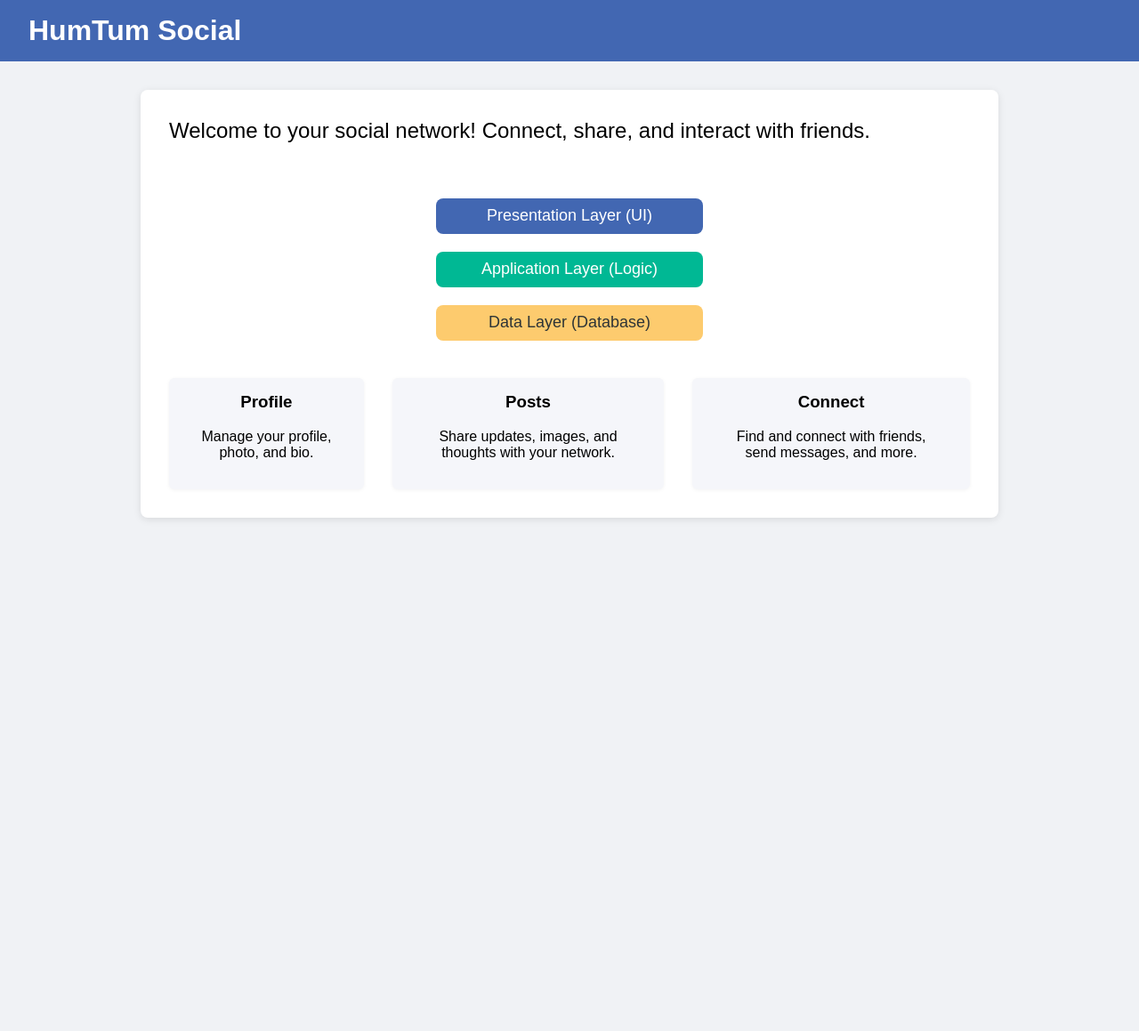
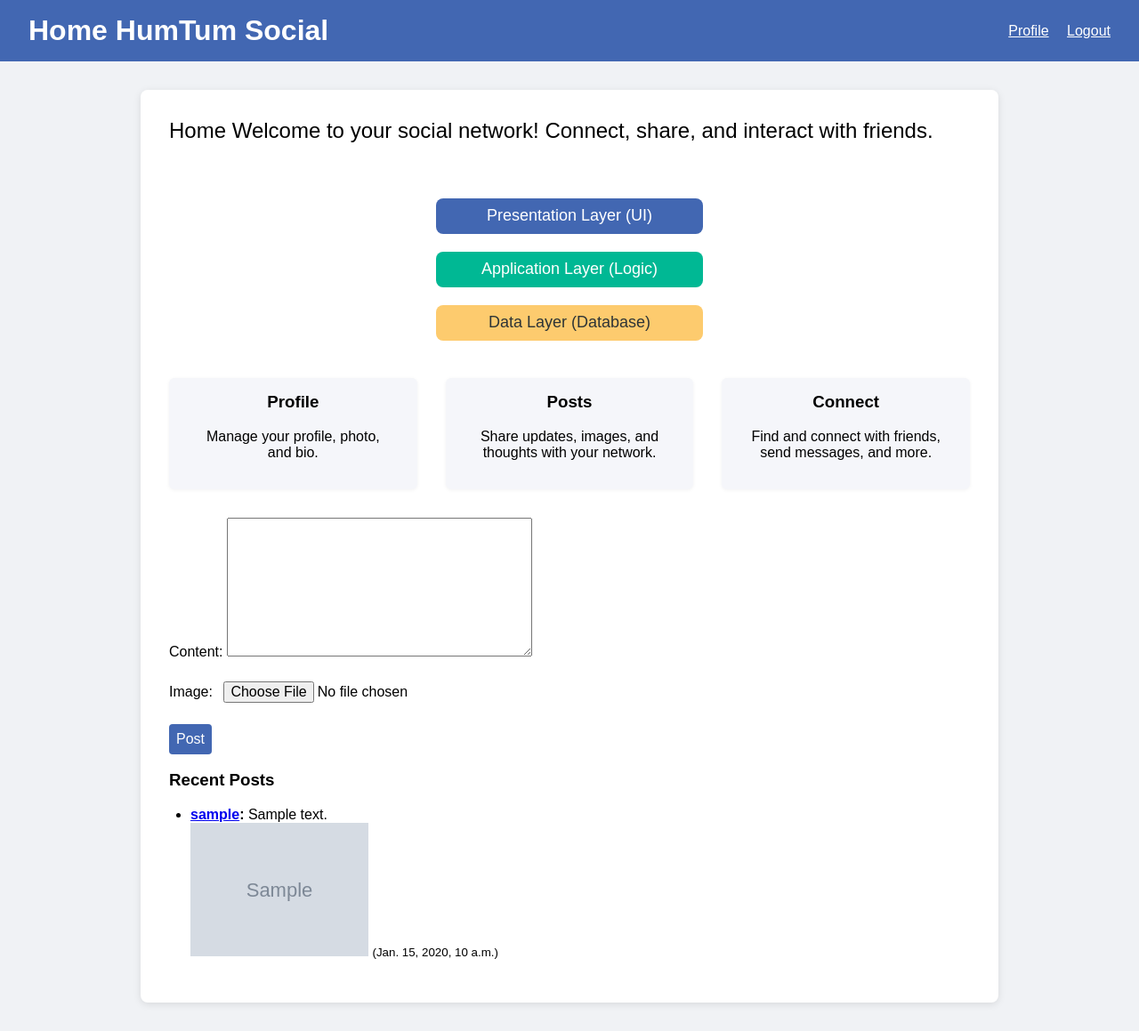
Before and after one commit to Kanval87/humtumcollaboration, a Django app: page / in a window 1280 px wide. Shown: the whole page at 89% size. Before the commit the page ends 584 px from the top, so only its background shows below. Run offline with Django 5.2, Linux system fonts and the light colour scheme; a user stored in the database is signed in; tables that the repository leaves empty hold one stand-in row (values such as "Sample post"); grey boxes marked "Sample" are stand-in pictures.

Commit message:
just few missing ones

```diff
--- a/templates/home.html
+++ b/templates/home.html
@@ -16,20 +16,45 @@
             margin: 2rem 0;
         }
         .diagram svg {
-            width: 400px;
-            height: 200px;
+            width: 100%;
+            max-width: 400px;
+            height: auto;
         }
-        .features { display: flex; gap: 2rem; justify-content: center; margin-top: 2rem; }
-        .feature { background: #f5f6fa; border-radius: 6px; padding: 1rem 2rem; box-shadow: 0 1px 4px rgba(0,0,0,0.05); text-align: center; }
+        .features { display: flex; gap: 2rem; justify-content: center; margin-top: 2rem; flex-wrap: wrap; }
+        .feature { background: #f5f6fa; border-radius: 6px; padding: 1rem 2rem; box-shadow: 0 1px 4px rgba(0,0,0,0.05); text-align: center; flex: 1 1 200px; min-width: 180px; margin-bottom: 1rem; }
         .feature h3 { margin-top: 0; }
+        form { margin-top: 1rem; }
+        form input, form button { padding: 0.5rem; font-size: 1rem; }
+        form button { background: #4267B2; color: #fff; border: none; border-radius: 4px; cursor: pointer; }
+        form button:hover { background: #365899; }
+        ul { padding-left: 1.5rem; }
+        li { margin-bottom: 1rem; }
+        @media (max-width: 600px) {
+            .navbar { padding: 1rem; }
+            .navbar h1 { font-size: 1.3rem; }
+            .container { padding: 1rem; margin: 1rem; }
+            .welcome { font-size: 1.1rem; }
+            .features { flex-direction: column; gap: 1rem; }
+            .feature { padding: 1rem; min-width: unset; }
+        }
     </style>
 </head>
 <body>
     <div class="navbar">
-        <h1>HumTum Social</h1>
+        <h1>Home HumTum Social</h1>
+                <div style="margin-left:auto;">
+            {% if user.is_authenticated %}
+                <a href="{% url 'profile' user.username %}" style="color:#fff; margin-right:1rem;">Profile</a>
+                <a href="{% url 'logout' %}" style="color:#fff;">Logout</a>
+            {% else %}
+                <a href="{% url 'login' %}" style="color:#fff; margin-right:1rem;">Login</a>
+                <a href="{% url 'signup' %}" style="color:#fff;">Sign Up</a>
+            {% endif %}
+        </div>
     </div>
     <div class="container">
-        <div class="welcome">Welcome to your social network! Connect, share, and interact with friends.</div>
+        {% block content %}
+        <div class="welcome">Home Welcome to your social network! Connect, share, and interact with friends.</div>
         <div class="diagram">
             <!-- Simple SVG diagram for 3-layer architecture -->
             <svg viewBox="0 0 400 200">
@@ -55,6 +80,25 @@
                 <p>Find and connect with friends, send messages, and more.</p>
             </div>
         </div>
+        <form method="post" enctype="multipart/form-data">
+            {% csrf_token %}
+            {{ form.as_p }}
+            <button type="submit">Post</button>
+        </form>
+        <h3>Recent Posts</h3>
+        <ul>
+            {% for post in posts %}
+                <li>
+                    <strong><a href="{% url 'profile' post.author.username %}">{{ post.author.username }}</a>:</strong>
+                    {{ post.content }}
+                    {% if post.image %}<br><img src="{{ post.image.url }}" style="max-width:200px;max-height:200px;"/>{% endif %}
+                    <small>({{ post.created_at }})</small>
+                </li>
+            {% empty %}
+                <li>No posts yet.</li>
+            {% endfor %}
+        </ul>
+        {% endblock %}
     </div>
 </body>
 </html>
```
Also changed, not shown: templates/login.html (added, +12 -0 lines), templates/profile.html (added, +18 -0 lines), templates/signup.html (added, +12 -0 lines).
